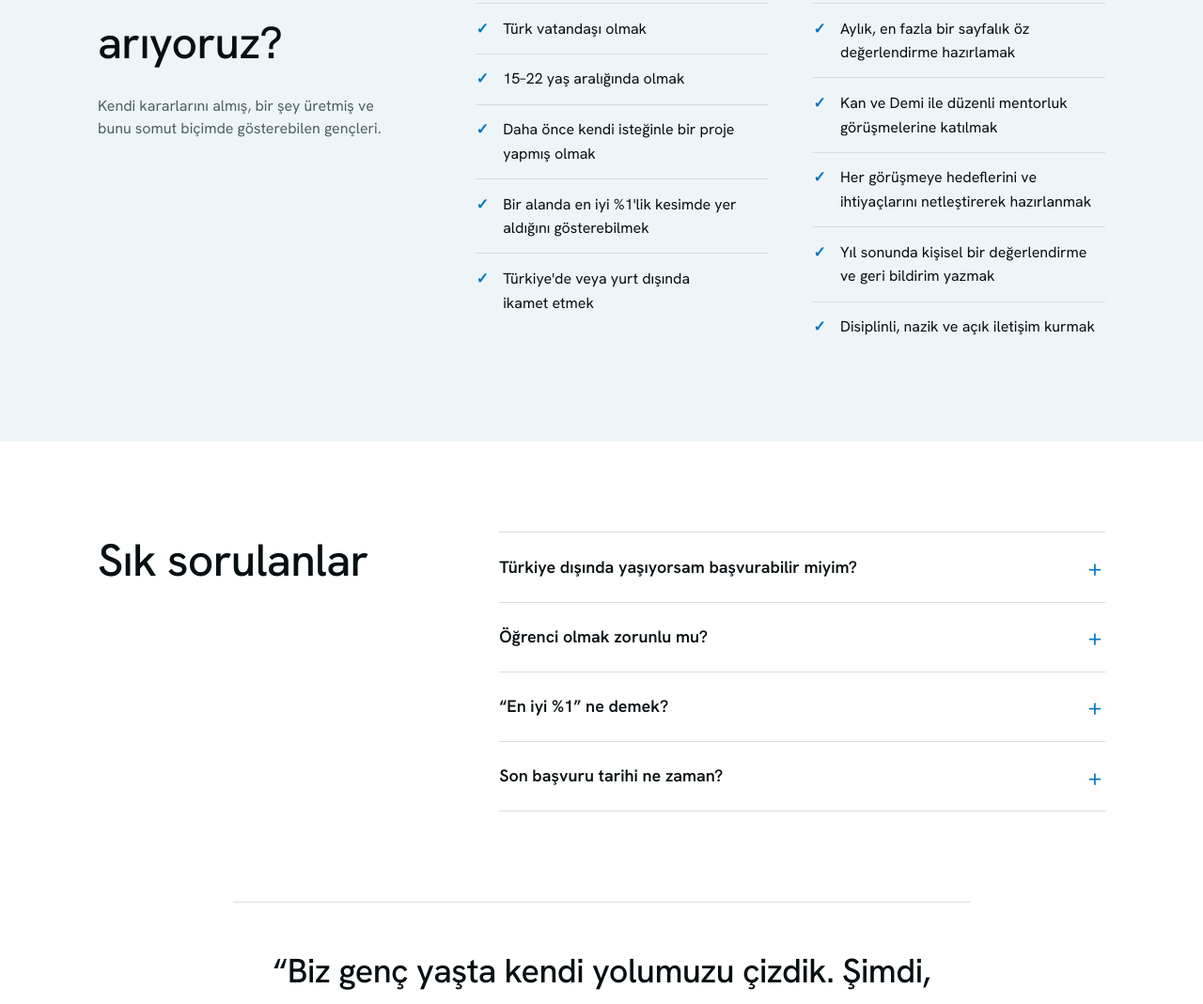
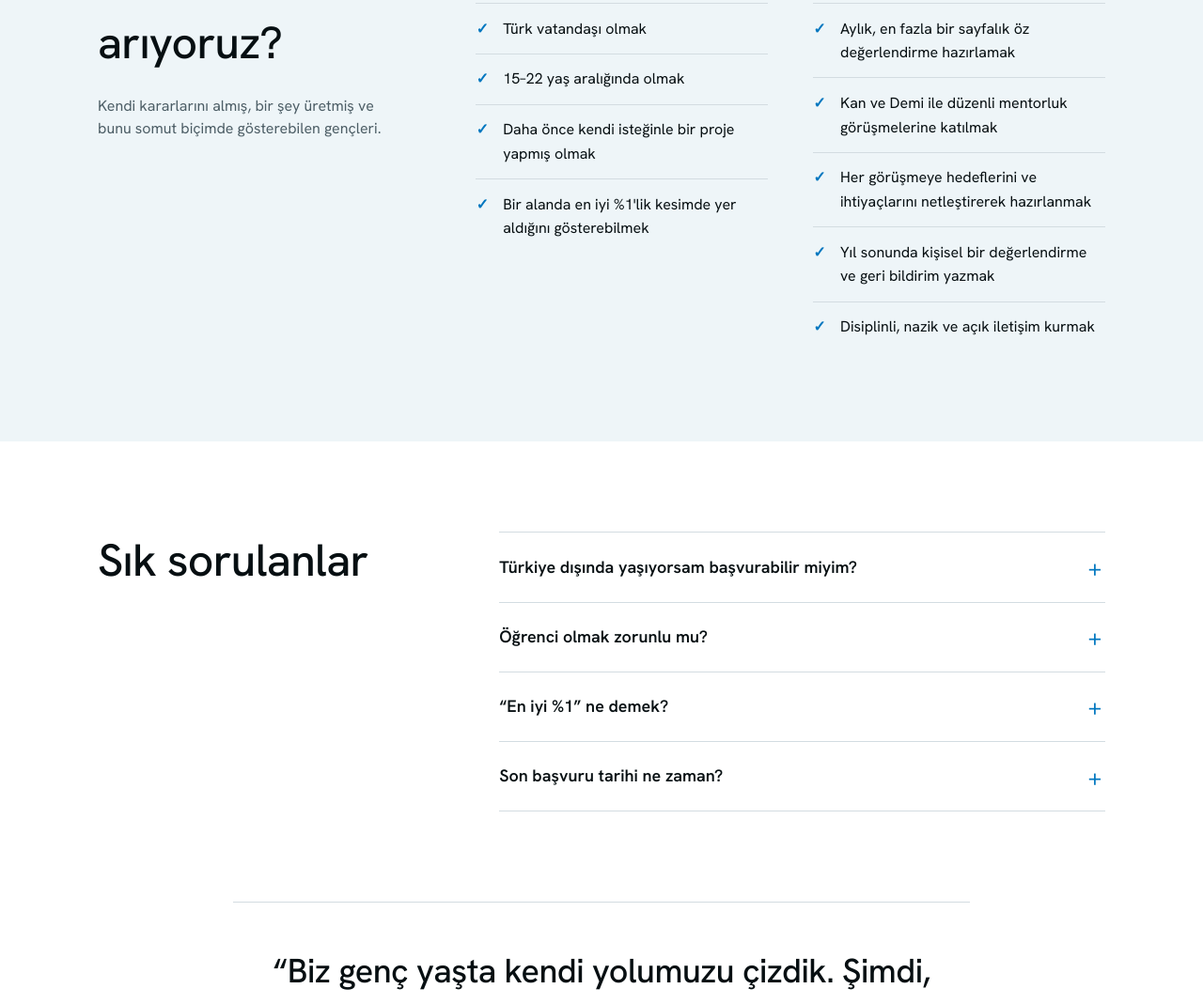
Before and after one commit to thellimist/11xburs, a plain HTML site: page index.html in a window 1280 px wide. Shown: the part 3173-4242 px from the top of the page at 94% size. Drawn offline with Linux system fonts and the light colour scheme.

Commit message:
fix: refine application eligibility copy

```diff
--- a/index.html
+++ b/index.html
@@ -290,7 +290,6 @@
                 <li>15–22 yaş aralığında olmak</li>
                 <li>Daha önce kendi isteğinle bir proje yapmış olmak</li>
                 <li>Bir alanda en iyi %1'lik kesimde yer aldığını gösterebilmek</li>
-                <li>Türkiye'de veya yurt dışında ikamet etmek</li>
               </ul>
             </div>
             <div>
```
Also changed, not shown: 2 other files.
